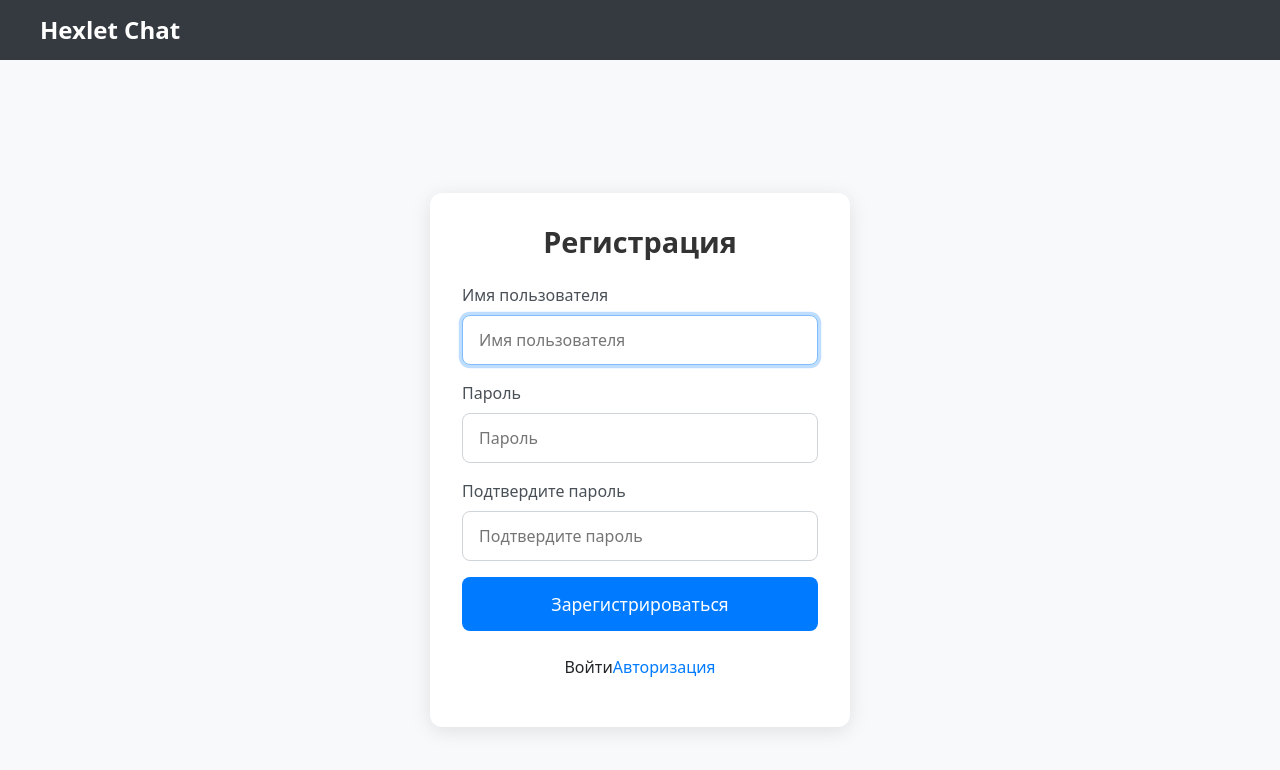
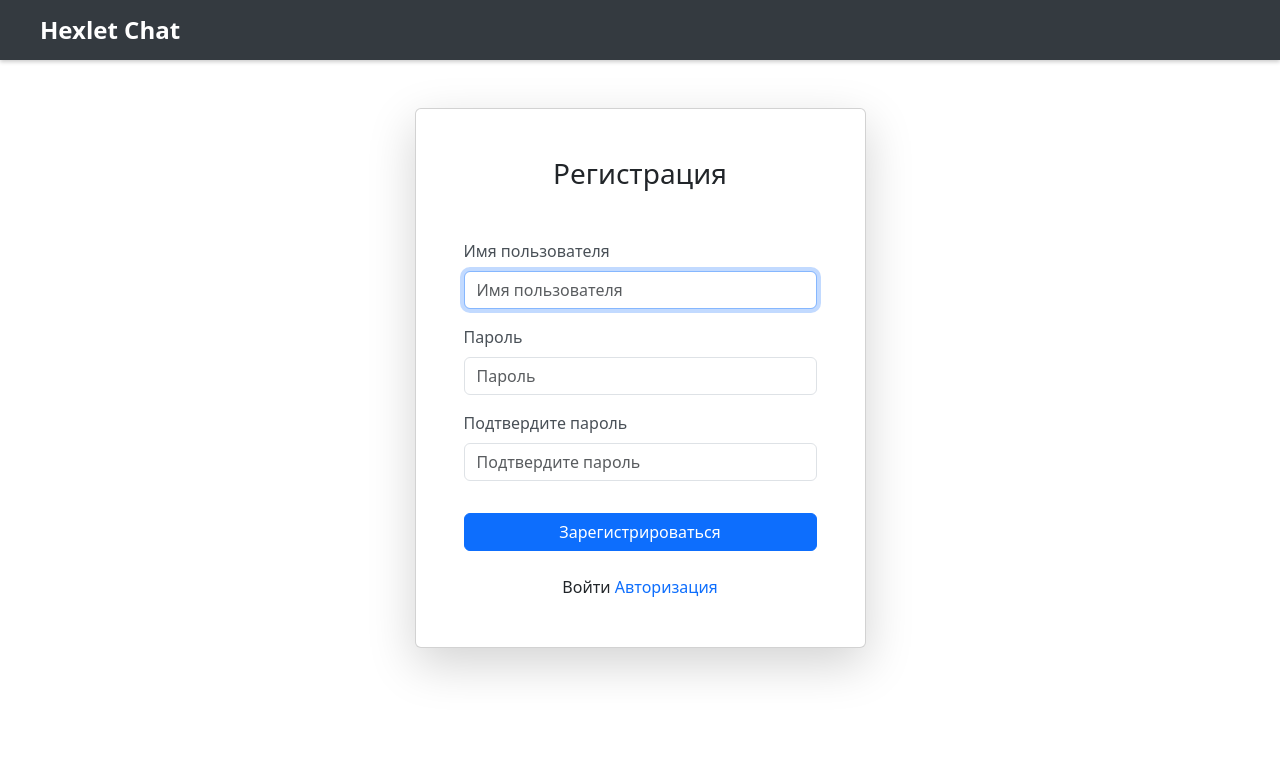
Before and after one commit to rinshu13/frontend-project-12, a React (Vite) app in the folder frontend/: page /signup in a window 1280 px wide. Shown: the top 770 px of the page. Built offline with nearby package versions, Linux system fonts and the light colour scheme; no server answers; what leo-profanity would draw is missing.

Commit message:
Signup bootstrap

```diff
--- a/frontend/src/pages/SignupPage.jsx
+++ b/frontend/src/pages/SignupPage.jsx
@@ -1,11 +1,10 @@
-import { useNavigate, Link } from 'react-router-dom'
-import { useDispatch } from 'react-redux'
-import { useTranslation } from 'react-i18next'
-import { useFormik } from 'formik'
-import { login } from '../features/auth/authSlice'
-import api from '../api'
-import signupSchema from '../validation/signupSchema'
-import './AuthPages.css'
+import { useNavigate, Link } from 'react-router-dom';
+import { useDispatch } from 'react-redux';
+import { useTranslation } from 'react-i18next';
+import { useFormik } from 'formik';
+import { login } from '../features/auth/authSlice';
+import api from '../api';
+import signupSchema from '../validation/signupSchema';
 
 const SignupPage = () => {
   const navigate = useNavigate();
@@ -47,12 +46,15 @@ const SignupPage = () => {
   });
 
   return (
-    <div className="auth-container">
-      <div className="auth-card">
-        <h1 className="auth-title">{t('signup.title')}</h1>
+    <div className="container py-5 h-100">
+      <div className="row d-flex justify-content-center align-items-center h-100">
+        <div className="col-12 col-md-8 col-lg-6 col-xl-5">
+          <div className="card shadow-lg">
+            <div className="card-body p-5">
+              <h3 className="mb-5 text-center">{t('signup.title')}</h3>
 
               <form onSubmit={formik.handleSubmit} noValidate>
-          <div className="form-group">
+                <div className="mb-3">
                   <label htmlFor="username" className="form-label">
                     {t('signup.usernameLabel')}
                   </label>
@@ -61,7 +63,9 @@ const SignupPage = () => {
                     type="text"
                     name="username"
                     placeholder={t('signup.usernameLabel')}
-              className={`form-input ${formik.touched.username && formik.errors.username ? 'invalid' : ''}`}
+                    className={`form-control ${
+                      formik.touched.username && formik.errors.username ? 'is-invalid' : ''
+                    }`}
                     value={formik.values.username}
                     onChange={formik.handleChange}
                     onBlur={formik.handleBlur}
@@ -75,7 +79,7 @@ const SignupPage = () => {
                   )}
                 </div>
 
-          <div className="form-group">
+                <div className="mb-3">
                   <label htmlFor="password" className="form-label">
                     {t('signup.passwordLabel')}
                   </label>
@@ -84,7 +88,9 @@ const SignupPage = () => {
                     type="password"
                     name="password"
                     placeholder={t('signup.passwordLabel')}
-              className={`form-input ${formik.touched.password && formik.errors.password ? 'invalid' : ''}`}
+                    className={`form-control ${
+                      formik.touched.password && formik.errors.password ? 'is-invalid' : ''
+                    }`}
                     value={formik.values.password}
                     onChange={formik.handleChange}
                     onBlur={formik.handleBlur}
@@ -97,7 +103,7 @@ const SignupPage = () => {
                   )}
                 </div>
 
-          <div className="form-group">
+                <div className="mb-3">
                   <label htmlFor="confirmPassword" className="form-label">
                     {t('signup.confirmPasswordLabel')}
                   </label>
@@ -106,7 +112,9 @@ const SignupPage = () => {
                     type="password"
                     name="confirmPassword"
                     placeholder={t('signup.confirmPasswordLabel')}
-              className={`form-input ${formik.touched.confirmPassword && formik.errors.confirmPassword ? 'invalid' : ''}`}
+                    className={`form-control ${
+                      formik.touched.confirmPassword && formik.errors.confirmPassword ? 'is-invalid' : ''
+                    }`}
                     value={formik.values.confirmPassword}
                     onChange={formik.handleChange}
                     onBlur={formik.handleBlur}
@@ -119,24 +127,36 @@ const SignupPage = () => {
                   )}
                 </div>
 
+                {/* Серверная ошибка (например, конфликт имени) */}
+                {formik.errors.username && !formik.touched.username && (
+                  <div className="alert alert-danger" role="alert">
+                    {t(formik.errors.username)}
+                  </div>
+                )}
+
                 <button
                   type="submit"
-            className="auth-button"
+                  className="btn btn-primary w-100 mt-3"
                   disabled={formik.isSubmitting}
                 >
-            {t('signup.submit')}
+                  {formik.isSubmitting
+                    ? t('signup.loading') || 'Регистрация...'
+                    : t('signup.submit')}
                 </button>
               </form>
 
-        <p className="text-center mt-4">
-          {t('signup.loginLink')}
-          <Link to="/login" className="link">
+              <div className="text-center mt-4">
+                {t('signup.loginLink')}{' '}
+                <Link to="/login" className="link-primary text-decoration-none">
                   {t('login.title')}
                 </Link>
-        </p>
+              </div>
+            </div>
+          </div>
+        </div>
       </div>
     </div>
   );
 };
 
-export default SignupPage
+export default SignupPage;
```
Lines whose indentation alone changed are shown as unchanged.
